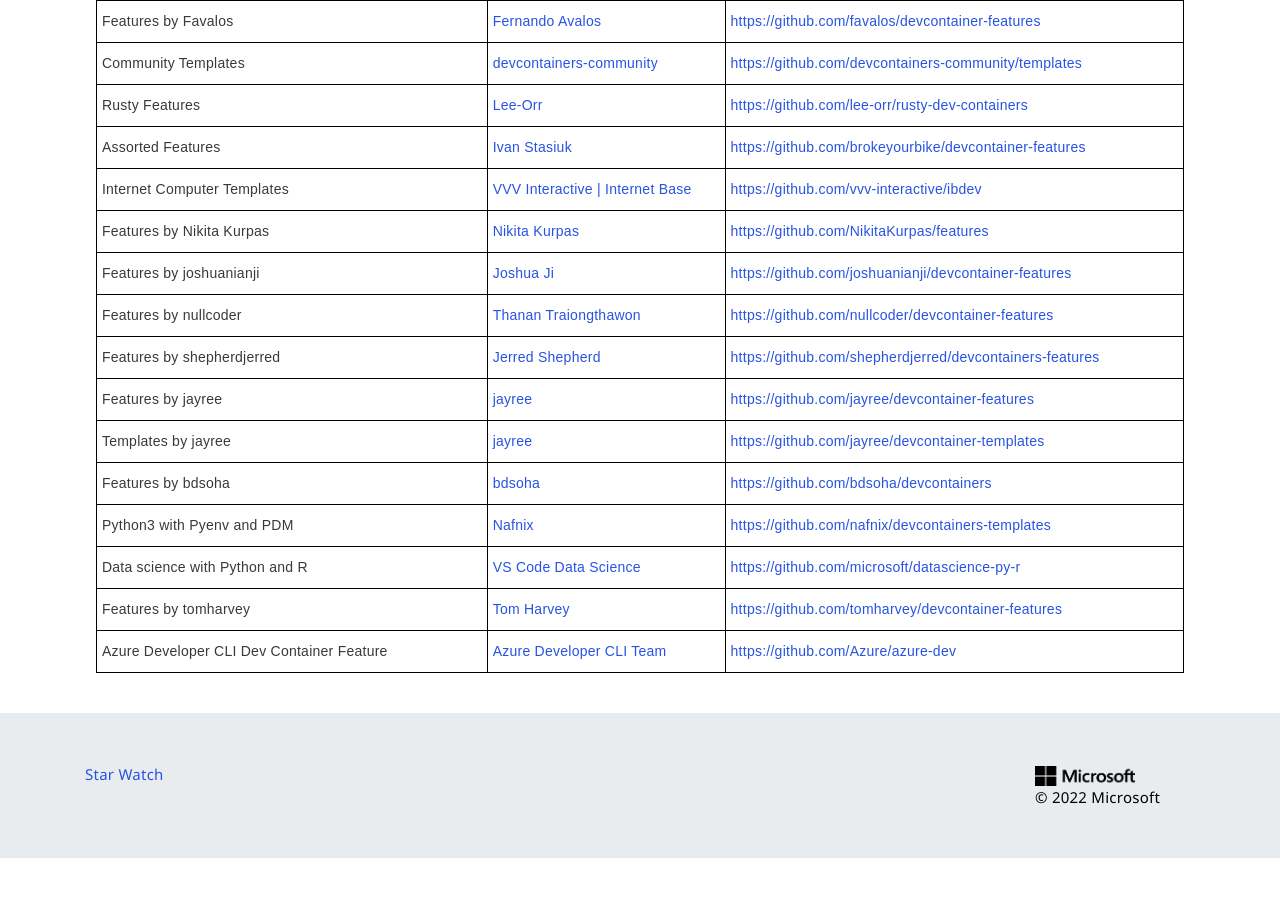
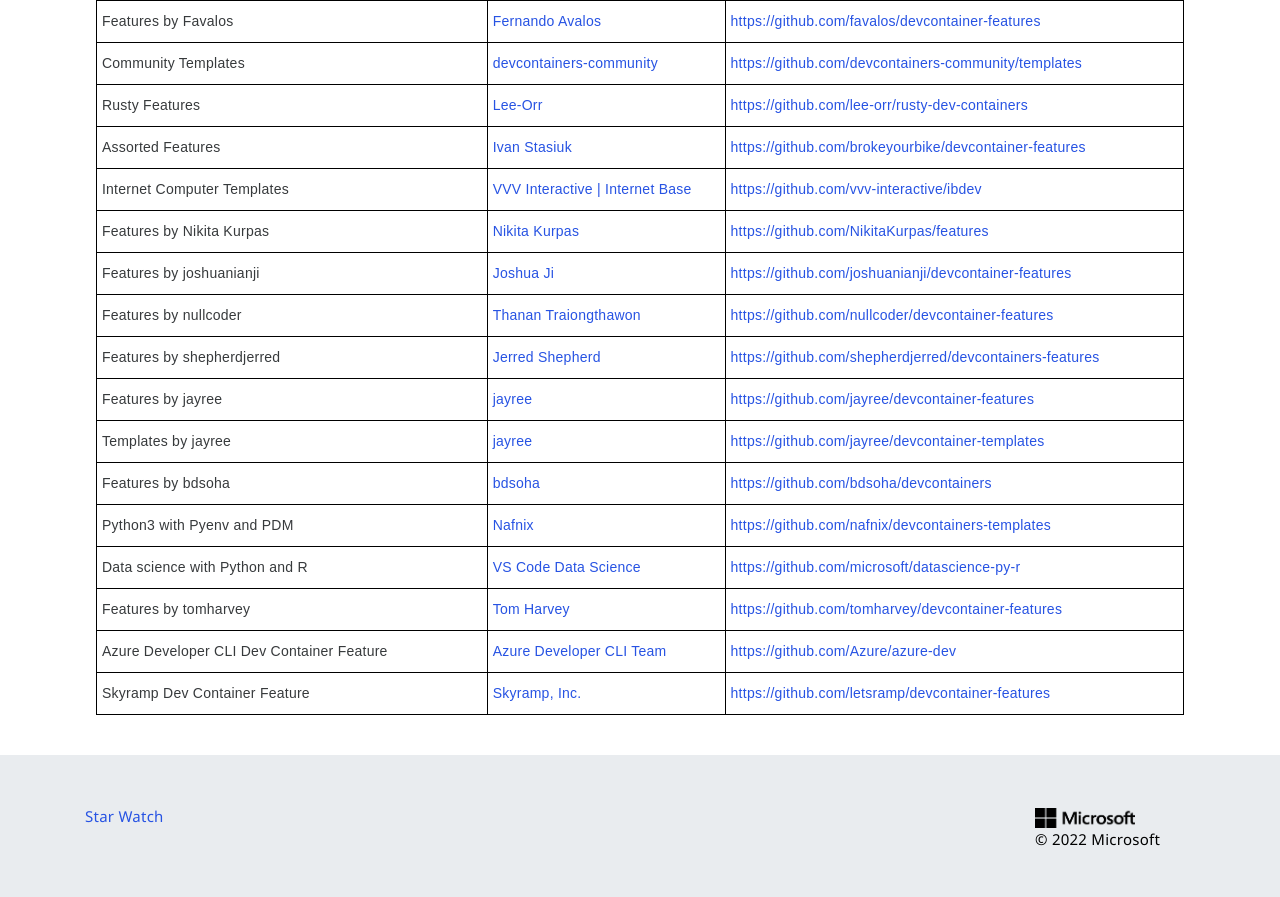
Before and after one commit to devcontainers/devcontainers.github.io, a Jekyll site: the page built from collections.html, in a window 1280 px wide and 900 px high, scrolled down 3694 px. Shown: the top 897 px of the window. Built offline with Jekyll 4.4.1, drawn with Linux system fonts in a browser that asks for light colours; nearby versions of some CDN libraries; comment, search, counter and statistics services are not loaded; before the commit the page ends 4552 px from its top, so only the background shows below that.

Commit message:
Update collection-index.yml (#257)
Add Skyramp tooling to Collections

```diff
--- a/_data/collection-index.yml
+++ b/_data/collection-index.yml
@@ -478,3 +478,8 @@
   contact: https://github.com/Azure/azure-dev/issues
   repository: https://github.com/Azure/azure-dev
   ociReference: ghcr.io/azure/azure-dev
+- name: Skyramp Dev Container Feature
+  maintainer: Skyramp, Inc.
+  contact: https://github.com/letsramp/devcontainer-features/issues
+  repository: https://github.com/letsramp/devcontainer-features
+  ociReference: ghcr.io/letsramp/devcontainer-features
```
